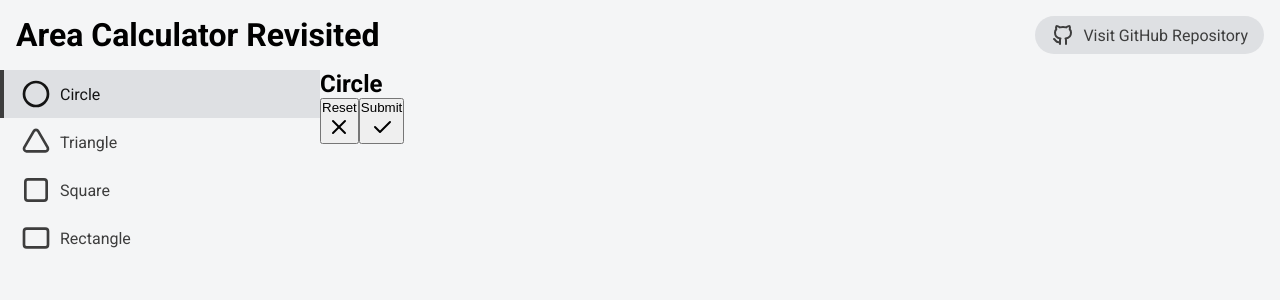
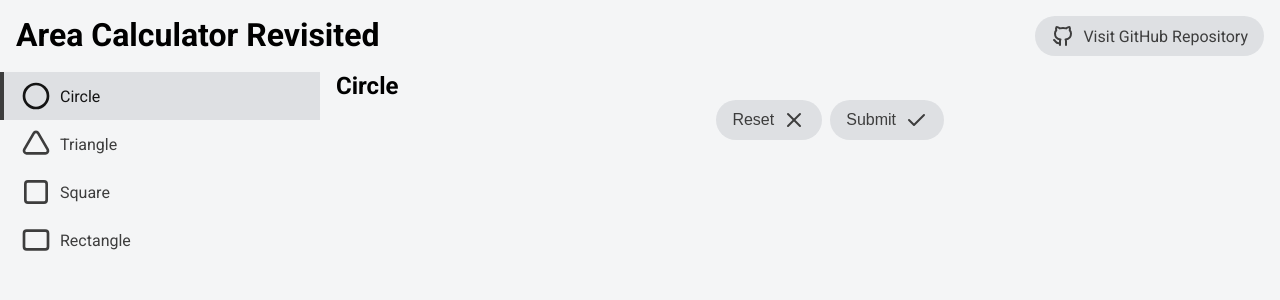
Before and after one commit to hildergill/area-calculator-revisited, a React (Create React App) app: page / in a window 1280 px wide. Shown: the top 300 px of the page. Built offline with nearby package versions, Linux system fonts and the light colour scheme.

Commit message:
Added the CalculatorForm stylesheets file

```diff
--- a/src/common.module.css
+++ b/src/common.module.css
@@ -1,13 +1,24 @@
 .commonButton {
+	border: none;
 	display: flex;
 	flex-direction: row;
 	gap: 0.5rem;
 	align-items: center;
-	padding: 0 1rem;
+	padding: 0.5rem 1rem;
 	border-radius: 100vh;
 	background-color: var(--color-background-secondary);
 	color: var(--color-foreground-secondary);
 	text-decoration: none;
+	cursor: pointer;
+}
+
+.commonButton > * {
+	font-size: 1rem;
+}
+
+.commonButton > svg {
+	width: auto;
+	height: 1.5rem;
 }
 
 .commonButton:hover {
--- /dev/null
+++ b/src/components/calculatorform/calculatorform.module.css
@@ -0,0 +1,13 @@
+.calculatorForm {
+	grid-column: 2/3;
+	grid-row: 2/3;
+	padding-left: 1rem;
+	padding-right: 1rem;
+}
+
+.calculatorForm > form > .controlButtonContainer {
+	display: flex;
+	flex-direction: row;
+	gap: 0.5rem;
+	justify-content: flex-end;
+}
--- a/src/components/calculatorform/calculatorform.tsx
+++ b/src/components/calculatorform/calculatorform.tsx
@@ -1,6 +1,8 @@
 import { FC, FormEvent } from "react";
 import { Shapes } from "../../shapes";
 import { IconCheck, IconX } from "@tabler/icons";
+import CalculatorFormStyles from "./calculatorform.module.css";
+import CommonStyles from "../../common.module.css";
 
 export type CalculatorFormProps = {
 	activeShape: number;
@@ -12,7 +14,7 @@ export const CalculatorForm: FC<CalculatorFormProps> = (props: CalculatorFormPro
 	const { getName } = Object.values(Shapes)[activeShape];
 
 	return (
-		<main>
+		<main className={CalculatorFormStyles.calculatorForm}>
 			<h2>{getName()}</h2>
 
 			<form onSubmit={(event: FormEvent) => event.preventDefault()}>
@@ -20,15 +22,17 @@ export const CalculatorForm: FC<CalculatorFormProps> = (props: CalculatorFormPro
 				{/* TODO Add something here later */}
 				{/* TODO Add something here later */}
 
-				<button type="reset">
+				<div className={CalculatorFormStyles.controlButtonContainer}>
+					<button type="reset" className={CommonStyles.commonButton}>
 						<p>Reset</p>
 						<IconX />
 					</button>
 
-				<button type="submit">
+					<button type="submit" className={CommonStyles.commonButton}>
 						<p>Submit</p>
 						<IconCheck />
 					</button>
+				</div>
 			</form>
 		</main>
 	);
```
Lines whose indentation alone changed are shown as unchanged.
